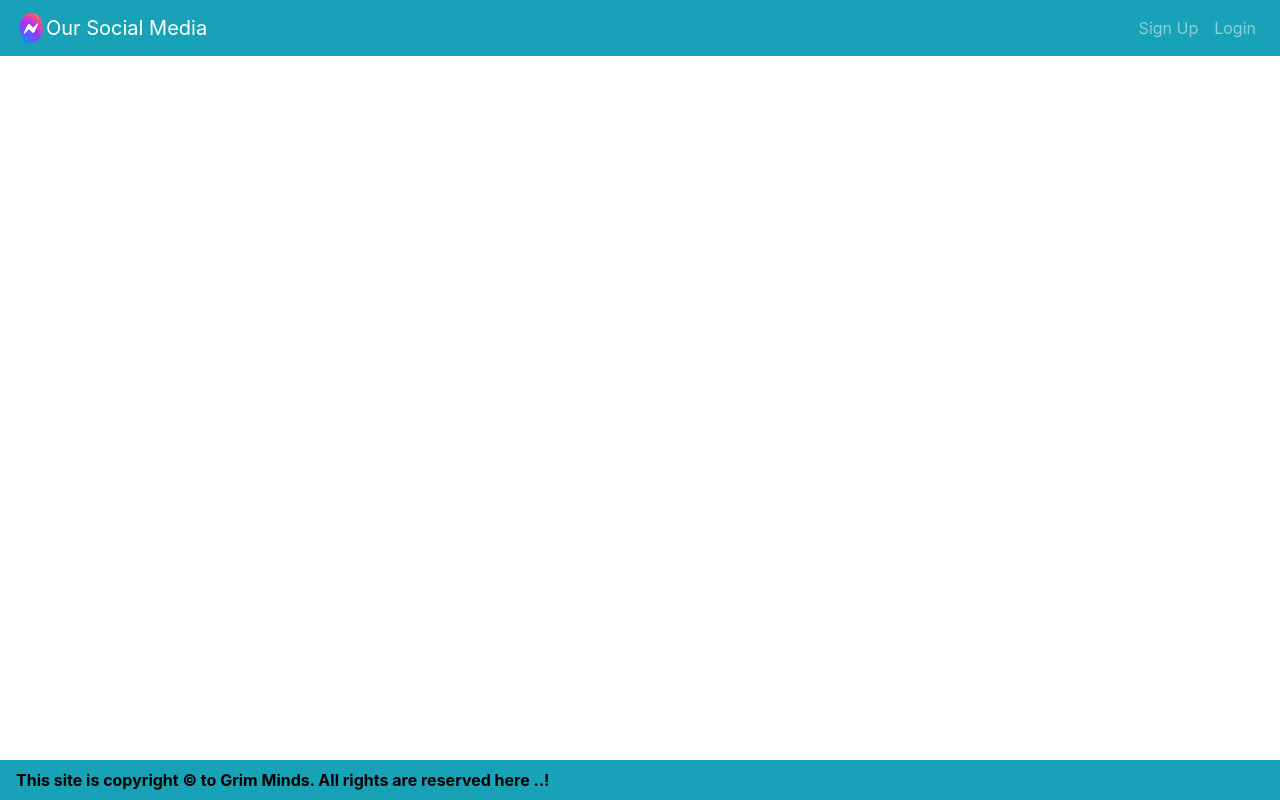
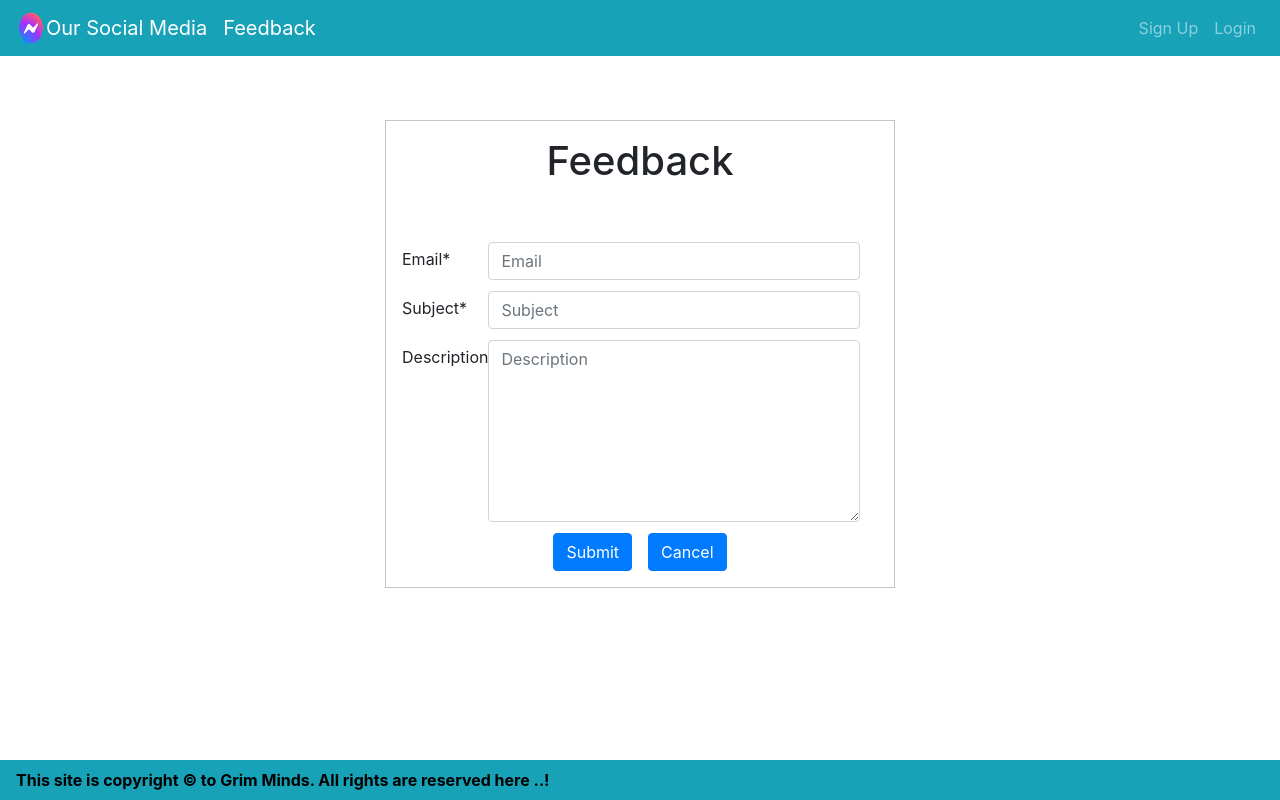
Before and after one commit to pvishnu1/ourAppSocialMedia, an Angular app: page /feedback in a window 1280 px wide. Built offline with nearby package versions, Linux system fonts and the light colour scheme.

Commit message:
feedback
feedback changes

```diff
--- a/src/app/_helpers/auth.interceptor.ts
+++ b/src/app/_helpers/auth.interceptor.ts
@@ -14,6 +14,7 @@ export class AuthInterceptor implements HttpInterceptor {
   intercept(req: HttpRequest<any>, next: HttpHandler): Observable<HttpEvent<any>> {
     let authReq = req;
     const token = this.token.getToken();
+    console.log("token  "+token);
     if (token != null) {
       // for Spring Boot back-end
       authReq = req.clone({ headers: req.headers.set(TOKEN_HEADER_KEY, 'Bearer ' + token) });
--- a/src/app/_services/user.service.ts
+++ b/src/app/_services/user.service.ts
@@ -3,6 +3,7 @@ import { HttpClient, HttpHeaders } from '@angular/common/http';
 import { Observable } from 'rxjs';
 
 const API_POST_URL = 'http://localhost:9010/ourApp/post/';
+const API_FEEDBACK_URL = 'http://localhost:9010/ourApp/feedback/';
 
 const httpOptions = {
   headers: new HttpHeaders({ 'Content-Type': 'application/json' })
@@ -23,6 +24,14 @@ export class UserService {
       }, httpOptions);
    }
 
+   createFeedBack(emailId : string, subject : string, description :string ): Observable<any> {
+       return this.http.post(API_FEEDBACK_URL + 'register', {
+         emailId,
+         subject,
+         description
+       }, httpOptions);
+    }
+
    getPostsForUser(userName :string): Observable<any> {
        return this.http.post(API_POST_URL + 'myPosts', {
          userName
--- a/src/app/app.component.html
+++ b/src/app/app.component.html
@@ -3,6 +3,7 @@
     <img src="../assets/socialmedia1.png" width="30" height="40" class="d-inline-block align-top" alt="">
     <a href="#" *ngIf="!isLoggedIn" class="navbar-brand">Our Social Media</a>
       <a href="timeline" *ngIf="isLoggedIn" class="navbar-brand">Our Social Media</a>
+      <a href="feedback" *ngIf="!isLoggedIn" class="navbar-brand">Feedback</a>
     <ul class="navbar-nav mr-auto" routerLinkActive="active" *ngIf="isLoggedIn">
         <li class="nav-item">
             <button class="btn btn-primary btn-block bg-success nav-link" routerLink="profile">My Profile</button>
--- a/src/app/feedback/feedback.component.css
+++ b/src/app/feedback/feedback.component.css
@@ -1,38 +1,13 @@
-.modal-dialog{
-    height: 50%;
-    width: 50%;
-    margin:auto;
+.float-left.form-input-wrapper {
+    width: 78%;
+    margin: 0px 15px 11px;
 }
-
-
-.modal-header{
-    color: white;
-    background-color: #007bff;
+.form-label {
+    width : 15%;
+    margin-top: 5px;
 }
-
-textarea{ border: none;
-    box-shadow: none !important;
-    -webkit-appearance:none;
-    outline:0px !important;
+.form-area {
+    border:1px solid #c5c5c5;
+    padding: 1rem;
+    margin-top: 4rem;
 }
-
-.openmodal{
-    margin-left: 35%;
-    width: 25%;
-    margin-top: 25%;
-}
-
-.icon1{
-   color: #007bff;
-
-}
-
-a{
-    margin: auto;
-}
-
-input{
-    color: #007bff;
-
-
-}
--- a/src/app/feedback/feedback.component.html
+++ b/src/app/feedback/feedback.component.html
@@ -0,0 +1,35 @@
+<div style="text-align:center">
+
+    <div class="container">
+      <div class="col-md-6 mx-auto">
+        <div class="form-area">
+          <form role="form">
+              <h1 class="well">Feedback</h1>
+            <br style="clear:both">
+            <h3 style="margin-bottom: 25px; text-align: left;"></h3>
+            <div class="form-group">
+              <label for="emailId" class="float-left form-label text-left">Email*</label>
+              <div class="float-left form-input-wrapper">
+                <input  type="email" class="form-control" name="emailId" id="emailId" placeholder="Email" [(ngModel)]="data.emailId" required emailId #emailId="ngModel"/>
+            </div>
+            </div>
+            <div class="form-group">
+                <label for="email" class="float-left form-label text-left">Subject*</label>
+                <div class="float-left form-input-wrapper">
+                    <input type="text" class="form-control" id="subject" name="subject" placeholder="Subject" [(ngModel)]="data.subject" required>
+                    </div>
+            </div>
+            <div class="form-group">
+                <label for="email" class="float-left form-label text-left">Description*</label>
+                <div class="float-left form-input-wrapper">
+                    <textarea class="form-control" type="description" id="description" name="description" placeholder="Description" [(ngModel)]="data.description" maxlength="140" rows="7"></textarea>
+            </div>
+                  </div>
+            <button type="button" id="submit" name="submit" class="btn btn-primary pull-left mr-3" (click)="save()">Submit</button>
+            <button type="button" id="cancel" name="cancel" class="btn btn-primary pull-left" (click)="cancel()">Cancel</button>
+
+          </form>
+        </div>
+      </div>
+    </div>
+  </div>
--- a/src/app/feedback/feedback.component.ts
+++ b/src/app/feedback/feedback.component.ts
@@ -1,5 +1,11 @@
 import { Component, OnInit, HostListener } from '@angular/core';
 import { FormGroup, FormBuilder, Validators } from '@angular/forms';
+import {HttpClient} from '@angular/common/http';
+import {HttpErrorResponse} from '@angular/common/http';
+import { TokenStorageService } from '../_services/token-storage.service';
+import { Router } from "@angular/router";
+import { UserService } from '../_services/user.service';
+
 
 @Component({
   selector: 'app-feedback',
@@ -8,9 +14,31 @@ import { FormGroup, FormBuilder, Validators } from '@angular/forms';
 })
 export class FeedbackComponent implements OnInit {
 
-  constructor() { }
+  public data:any={
+      emailId : "",
+      subject : "",
+      description : ""
+    }
+isLoggedIn = false;
+
+  constructor(private http: HttpClient,private tokenStorage: TokenStorageService,private router: Router, private userService: UserService) { }
 
       ngOnInit(): void {
       }
 
+      save(): void {
+            this.userService.createFeedBack(this.data.emailId,this.data.subject,this.data.description).subscribe(
+              data => {
+                console.log(data);
+              },
+              err => {
+                console.log(err);
+              }
+            );
+        }
+
+        cancel() : void {
+          this.tokenStorage.signOut();
+          this.router.navigate(["home"]);
+        }
 }
```
